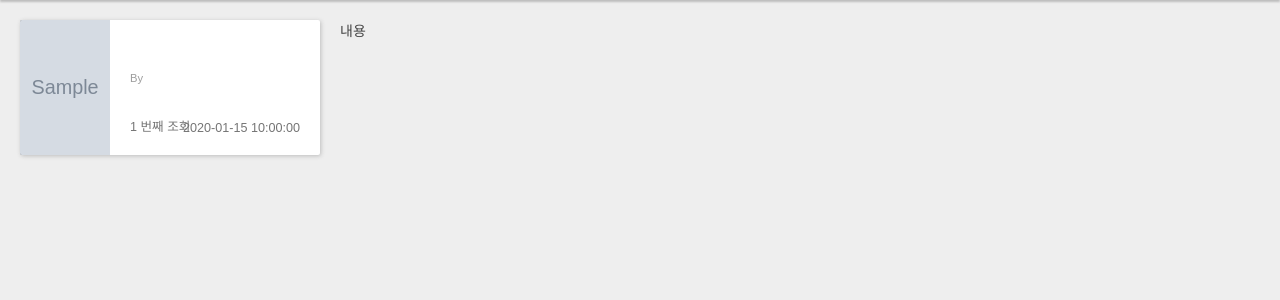
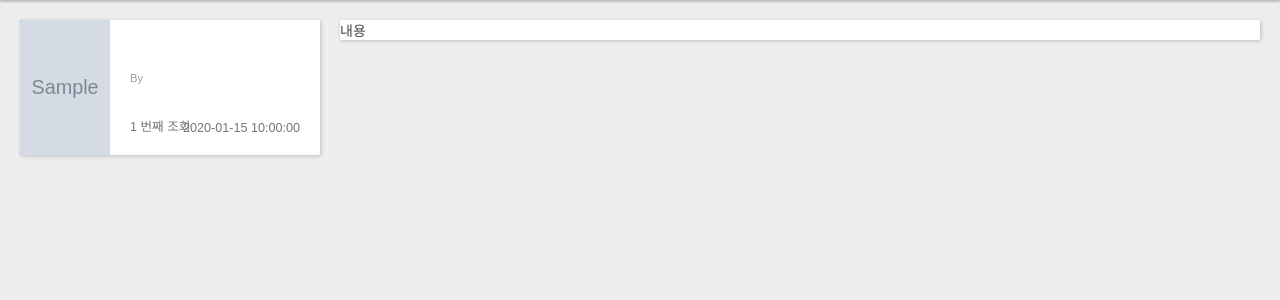
Before and after one commit to jeyraof/naver-cafe-viewer, a Flask app: template cafe_viewer/templates/material.html in a window 1280 px wide. Shown: the part 67-367 px from the top of the page. Run offline with Flask 2, Linux system fonts and the light colour scheme; tables that the repository leaves empty hold one stand-in row (values such as "Sample post"); the template is opened without the code that fills it: values that come from a table or form of the project are taken from there, most other values are stand-ins (such as "Sample title", 1, 10 or a date in 2020); grey boxes marked "Sample" are stand-in pictures; some libraries are stand-ins or nearby versions.

Commit message:
Apply -webkit-, -moz- to transform property

```diff
--- a/cafe_viewer/static/material.css
+++ b/cafe_viewer/static/material.css
@@ -65,6 +65,7 @@ a {
 .layout .article-list-box .article-list .article-list-item > a {
   display: block;
   user-select: none;
+  -webkit-user-select: none;
   position: relative;
 }
 .layout .article-list-box .article-list .article-list-item .thumbnail {
@@ -120,6 +121,9 @@ a {
 }
 .layout .content-box {
   margin-left: 320px;
+  background: #ffffff;
+  box-shadow: 1px 1px 4px #bdbdbd;
+  border-radius: 2px;
 }
 .end-white {
   background-image: -webkit-gradient(linear, left top, right top, color-stop(0%, rgba(255, 255, 255, 0)), color-stop(100%, #ffffff));
@@ -136,22 +140,19 @@ a {
   right: 0;
   width: 60px;
 }
-.ink {
+.material-ink {
   display: block;
   position: absolute;
   background: #e0e0e0;
   border-radius: 100%;
   transform: scale(0);
+  -moz-transform: scale(0);
+  -webkit-transform: scale(0);
 }
-.ink.animate {
+.material-ink.animate {
   animation: ripple 0.65s linear;
+  -moz-animation: ripple 0.65s linear;
   -webkit-animation: ripple 0.65s linear;
-}
-@-webkit-keyframes ripple {
-  100% {
-    opacity: 0;
-    transform: scale(2.5);
-  }
 }
 @keyframes ripple {
   100% {
@@ -159,3 +160,15 @@ a {
     transform: scale(2.5);
   }
 }
+@-moz-keyframes ripple {
+  100% {
+    opacity: 0;
+    -moz-transform: scale(2.5);
+  }
+}
+@-webkit-keyframes ripple {
+  100% {
+    opacity: 0;
+    -webkit-transform: scale(2.5);
+  }
+}
--- a/cafe_viewer/static/material.js
+++ b/cafe_viewer/static/material.js
@@ -8,15 +8,15 @@ $(document).ready(function() {
   // http://thecodeplayer.com/walkthrough/ripple-click-effect-google-material-design
   $body.on('click', 'a.article-link', function(e) {
     var parent = $(this).parent();
-    if (parent.find(".ink").length == 0) parent.prepend("<span class='ink'></span>");
-    var ink = parent.find(".ink");
-    ink.removeClass("animate");
-    if (!ink.height() && !ink.width()) {
+    if (parent.find(".material-ink").length == 0) parent.prepend("<span class='material-ink'></span>");
+    var materialInk = parent.find(".material-ink");
+    materialInk.removeClass("animate");
+    if (!materialInk.height() && !materialInk.width()) {
       var d = Math.max(parent.outerWidth(), parent.outerHeight());
-      ink.css({height: d, width: d});
+      materialInk.css({height: d, width: d});
     }
-    var x = e.pageX - parent.offset().left - ink.width() / 2;
-    var y = e.pageY - parent.offset().top - ink.height() / 2;
-    ink.css({top: y + 'px', left: x + 'px'}).addClass("animate");
+    var x = e.pageX - parent.offset().left - materialInk.width() / 2;
+    var y = e.pageY - parent.offset().top - materialInk.height() / 2;
+    materialInk.css({top: y + 'px', left: x + 'px'}).addClass("animate");
   });
 });
--- a/cafe_viewer/static/material.less
+++ b/cafe_viewer/static/material.less
@@ -73,6 +73,7 @@ a {
         > a {
           display: block;
           user-select: none;
+          -webkit-user-select: none;
           position: relative;
         }
 
@@ -138,6 +139,9 @@ a {
   }
   .content-box {
     margin-left: 320px;
+    background: #ffffff;
+    box-shadow: 1px 1px 4px #bdbdbd;
+    border-radius: 2px;
   }
 }
 
@@ -157,23 +161,22 @@ a {
   width: 60px;
 }
 
-.ink {
+.material-ink {
   display: block;
   position: absolute;
   background: #e0e0e0;
   border-radius: 100%;
   transform: scale(0);
+  -moz-transform: scale(0);
+  -webkit-transform: scale(0);
+
+  &.animate {
+    animation: ripple 0.65s linear;
+    -moz-animation: ripple 0.65s linear;
+    -webkit-animation: ripple 0.65s linear;
+  }
 }
 
-.ink.animate {
-  animation: ripple 0.65s linear;
-  -webkit-animation: ripple 0.65s linear;
-}
-
-@-webkit-keyframes ripple {
-	100% {opacity: 0; transform: scale(2.5);}
-}
-
-@keyframes ripple {
-  100% {opacity: 0;transform: scale(2.5);}
-}
+@keyframes ripple {100% {opacity: 0;transform: scale(2.5);}}
+@-moz-keyframes ripple {100% {opacity: 0; -moz-transform: scale(2.5);}}
+@-webkit-keyframes ripple {100% {opacity: 0; -webkit-transform: scale(2.5);}}
```
